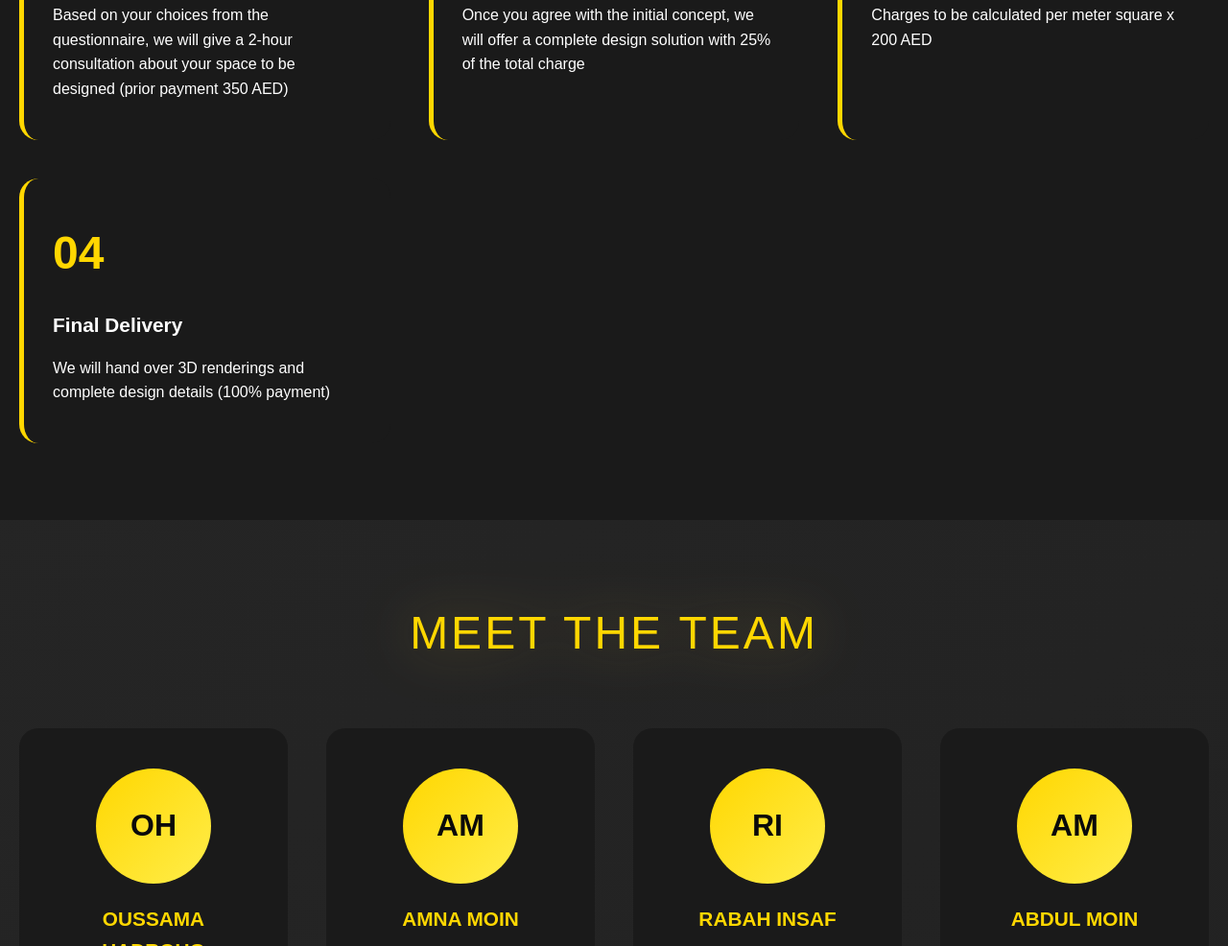
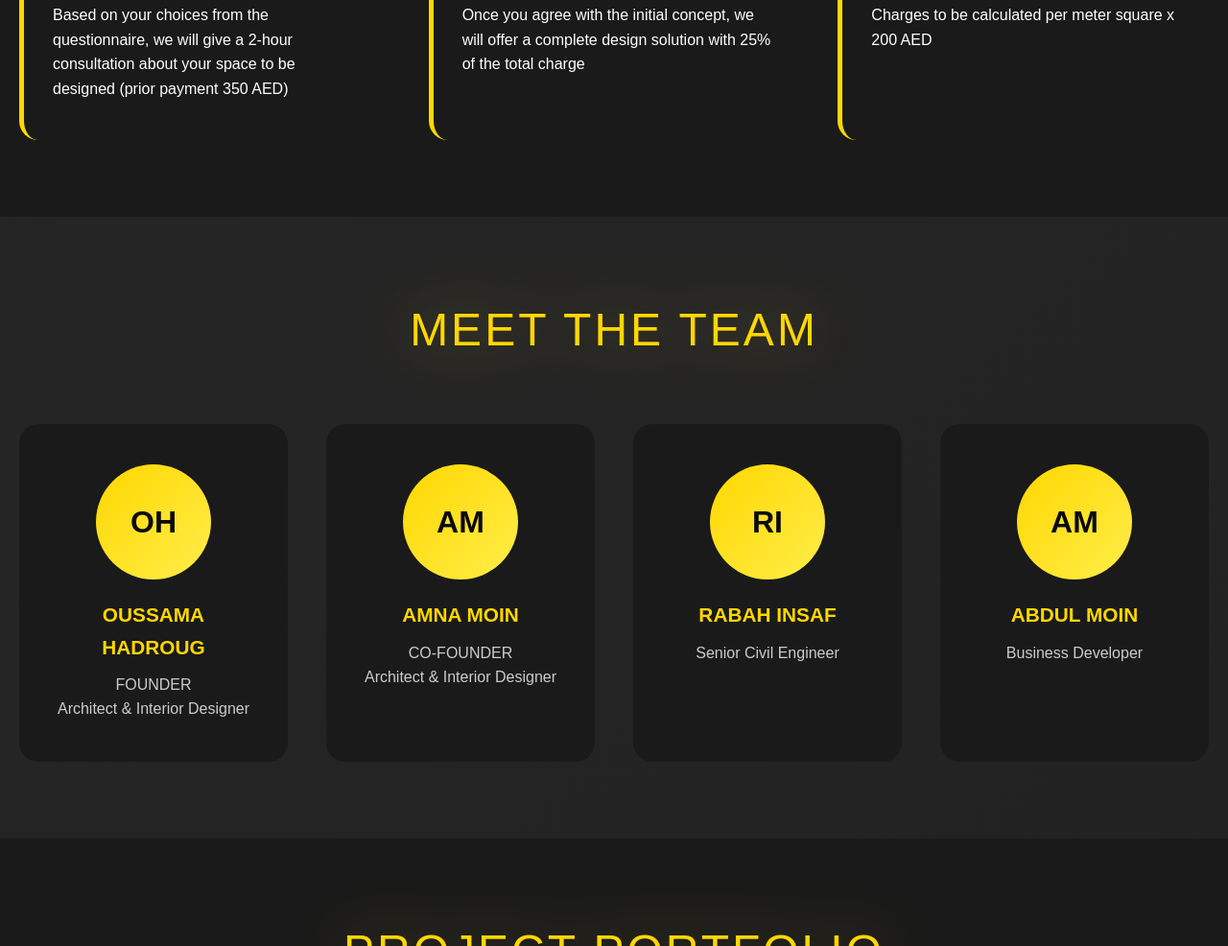
Before and after one commit to rahmanmehraj182/carpenter, a plain HTML site: page index.html in a window 1280 px wide. Shown: the part 4388-5374 px from the top of the page at 96% size. Drawn offline with Linux system fonts and the light colour scheme.

Commit message:
final layout

```diff
--- a/index.html
+++ b/index.html
@@ -1727,11 +1727,11 @@
                     <p>Charges to be calculated per meter square x 200 AED</p>
                 </div>
 
-                <div class="process-step">
+                <!-- <div class="process-step">
                     <div class="step-number">04</div>
                     <div class="step-title">Final Delivery</div>
                     <p>We will hand over 3D renderings and complete design details (100% payment)</p>
-                </div>
+                </div> -->
             </div>
         </div>
     </section>
```
